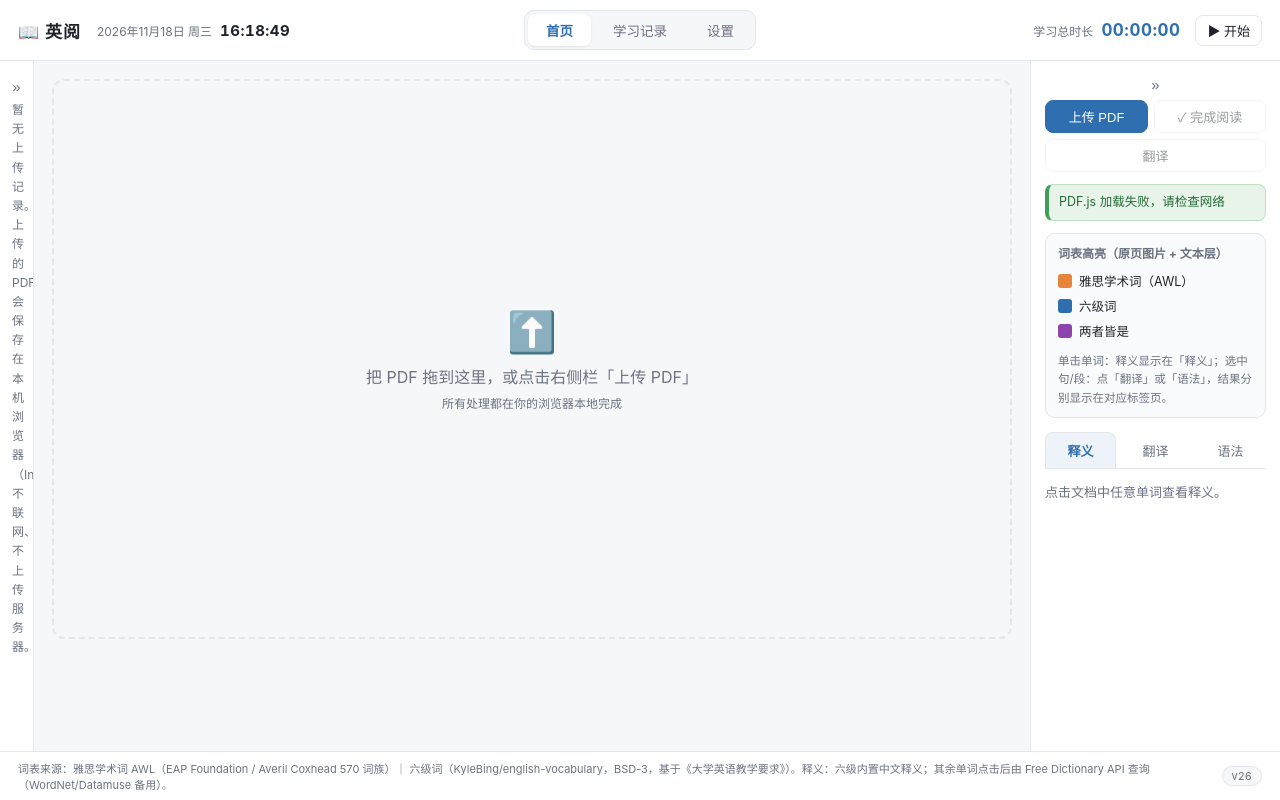
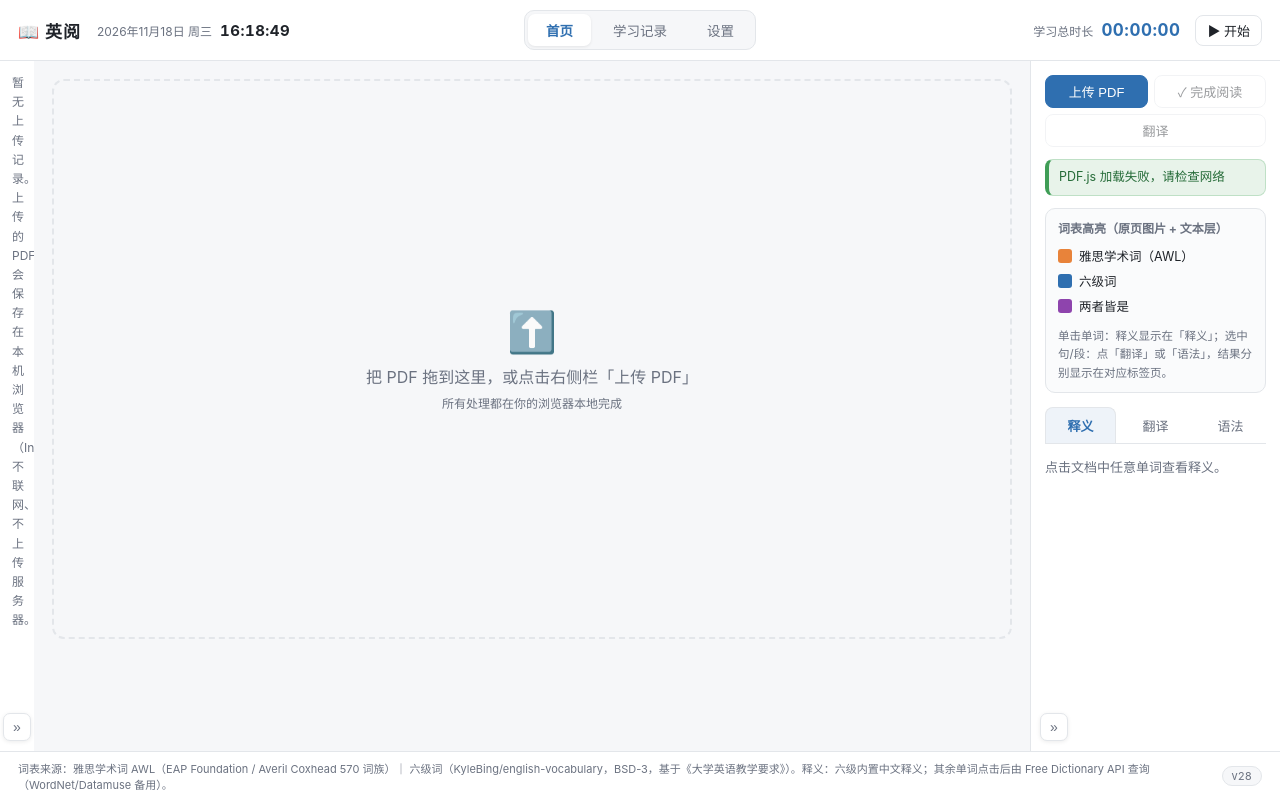
Before and after one commit to yjclks/english, a plain HTML site: page index.html in a window 1280 px wide. Both pictures are taken after a click on the button "收起/展开历史栏". Drawn offline with Linux system fonts and the light colour scheme; some packages are replaced by stand-ins of ours; a script that the page names is missing.

Commit message:
折叠按钮移到侧栏内侧底角（v=28）
- 按钮从栏顶移到左栏右下角、右栏左下角，改为 28px 小方块样式
- 按钮相对 layout 绝对定位，不随侧栏滚动；位置随栏宽（含折叠态）自动调整
- 修复折叠成 34px 把手时定位公式算出负值时按钮越界的问题

```diff
--- a/index.html
+++ b/index.html
@@ -5,7 +5,7 @@
 <meta name="viewport" content="width=device-width, initial-scale=1.0" />
 <title>英阅 · 英文阅读学习器</title>
 <link rel="stylesheet" href="https://cdnjs.cloudflare.com/ajax/libs/pdf.js/3.11.174/pdf_viewer.css" />
-<link rel="stylesheet" href="styles.css?v=26" />
+<link rel="stylesheet" href="styles.css?v=28" />
 </head>
 <body>
 <header class="topbar">
@@ -31,9 +31,11 @@
 
 <!-- ========== 模块一：首页（PDF 阅读） ========== -->
 <main class="layout page" id="pageHome">
+  <!-- 侧栏折叠按钮（相对布局定位，固定在内侧底角，不随侧栏滚动） -->
+  <button type="button" id="foldLeft" class="fold-btn" title="收起/展开历史栏">«</button>
+  <button type="button" id="foldRight" class="fold-btn" title="收起/展开释义栏">»</button>
   <!-- 历史侧栏 -->
   <aside class="sidebar" id="sidebar">
-    <button type="button" id="foldLeft" class="fold-btn" title="收起/展开历史栏">«</button>
     <div class="sidebar-title">历史记录</div>
     <ul id="historyList" class="history-list"></ul>
     <div id="historyEmpty" class="hint">暂无上传记录。<br/>上传的 PDF 会保存在本机浏览器（IndexedDB），不联网、不上传服务器。</div>
@@ -55,7 +57,6 @@
 
   <!-- 释义面板：操作按钮 + 提示 + 图例 + 标签页（释义 / 翻译 / 语法） -->
   <aside class="defpanel" id="defPanel">
-    <button type="button" id="foldRight" class="fold-btn" title="收起/展开释义栏">»</button>
     <div class="panel-actions">
       <button id="btnUpload" class="btn primary">上传 PDF</button>
       <button id="btnFinishRead" class="btn" disabled>✓ 完成阅读</button>
@@ -161,6 +162,6 @@
 <script src="https://cdnjs.cloudflare.com/ajax/libs/pdf.js/3.11.174/pdf.min.js"></script>
 <script src="https://cdnjs.cloudflare.com/ajax/libs/pdf.js/3.11.174/pdf_viewer.js"></script>
 <script src="data/data.js"></script>
-<script src="app.js?v=26"></script>
+<script src="app.js?v=28"></script>
 </body>
 </html>
--- a/styles.css
+++ b/styles.css
@@ -54,16 +54,22 @@ body{margin:0;font-family:-apple-system,BlinkMacSystemFont,"Segoe UI","PingFang
 .page-card{background:#fff;border:1px solid var(--border);border-radius:14px;padding:22px 26px;box-shadow:0 1px 3px rgba(0,0,0,.04);line-height:1.6;white-space:normal;}
 .page-title{font-size:19px;margin:0 0 20px;font-weight:800;}
 
-.layout{--lw:240px;--rw:320px;display:grid;grid-template-columns:var(--lw) 1fr var(--rw);gap:0;height:calc(100vh - 110px);}
+.layout{--lw:240px;--rw:320px;position:relative;display:grid;grid-template-columns:var(--lw) 1fr var(--rw);gap:0;height:calc(100vh - 110px);}
 /* 折叠：收窄到只剩一个把手的宽度 */
 .layout.left-collapsed{--lw:34px;}
 .layout.right-collapsed{--rw:34px;}
 .sidebar.collapsed>.sidebar-title,.sidebar.collapsed>.history-list,.sidebar.collapsed>.hint{display:none;}
 .defpanel.collapsed>*:not(.fold-btn){display:none;}
-/* 折叠按钮 */
-.fold-btn{display:block;width:100%;border:none;background:transparent;color:var(--muted);font-size:15px;cursor:pointer;padding:2px 0 8px;line-height:1;}
-.fold-btn:hover{color:var(--primary);}
-.sidebar.collapsed .fold-btn,.defpanel.collapsed .fold-btn{padding:6px 0;text-align:center;}
+/* 折叠按钮：左栏放右下角、右栏放左下角，位置随栏宽（含折叠）自动调整 */
+.fold-btn{position:absolute;bottom:10px;z-index:6;width:28px;height:28px;border:1px solid var(--border);background:var(--panel);color:var(--muted);border-radius:7px;cursor:pointer;font-size:14px;line-height:1;padding:0;box-shadow:0 1px 4px rgba(0,0,0,.08);}
+.fold-btn:hover{color:var(--primary);border-color:var(--primary);}
+#foldLeft{left:calc(var(--lw) - 38px);}
+#foldRight{right:calc(var(--rw) - 38px);}
+/* 折叠成 34px 把手时，公式会算出负值，改为在把手内居中 */
+.layout.left-collapsed #foldLeft{left:3px;}
+.layout.right-collapsed #foldRight{right:3px;}
+.layout.left-collapsed .sidebar{border-right:none;}
+.layout.right-collapsed .defpanel{border-left:none;}
 /* 平板（含横屏）：自动收窄左右栏，给正文更多空间 */
 @media (max-width:1280px){
   .layout{--lw:180px;--rw:250px;}
```
